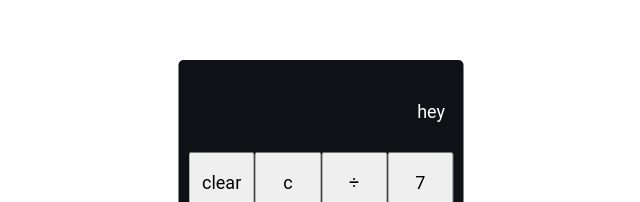
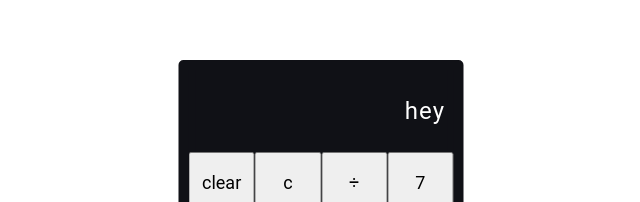
Before and after one commit to Imtious-coder/Calculator, a React (Create React App) app: page / in a window 1280 px wide. Shown: the part 139-341 px from the top of the page, without its empty margins (319-959 px from the left). Built offline with nearby package versions, Linux system fonts and the light colour scheme.

Commit message:
Button Onclick, clear function complete

```diff
--- a/src/App.css
+++ b/src/App.css
@@ -80,4 +80,7 @@ input[type="text"] {
   outline: none;
   color: white;
   text-align: right;
+  font-size: 24px;
+  font-weight: 500px;
+  letter-spacing: 1px;
 }
--- a/src/App.js
+++ b/src/App.js
@@ -9,7 +9,7 @@ function App() {
   }
 
   const clear = () => {
-
+      setResult("");
   }
 
   const backspace = () => {
```
